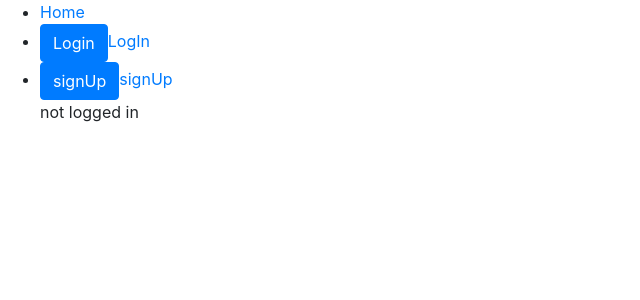
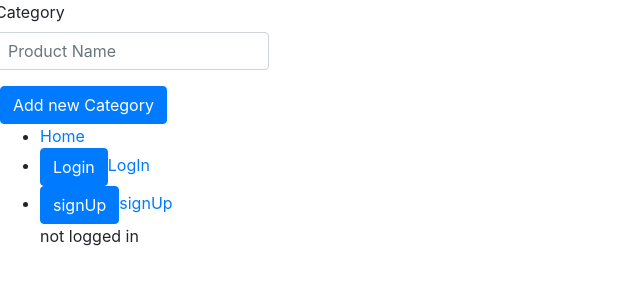
Before and after one commit to insafmechergui/auction, a React (Create React App) app in the folder client/: page / in a window 1280 px wide. Shown: the top 300 px of the page, without its empty margins (0-640 px from the left). Built offline with nearby package versions, Linux system fonts and the light colour scheme; no server answers.

Commit message:
add category front

```diff
--- a/client/src/App.js
+++ b/client/src/App.js
@@ -4,7 +4,7 @@ import { Button, Form, Alert, Modal } from "react-bootstrap";
 import LogIn from "./components/User/LogIn.js";
 import SignUp from "./components/User/signup";
 import Product from "./components/Product/Product";
-import AddProduct from "./components/Product/addProduct";
+import AddCategory from "./components/category/AddCategory";
 import checkToken from "./services/checkToken";
 import "./App.css";
 import "bootstrap/dist/css/bootstrap.min.css";
@@ -55,11 +55,12 @@ class App extends React.Component {
     })
   }
   render() {
-    //merge this part
+
     return (
       <Router>
         <SignUp showModal={this.state.showModalSignUp} onHide={() => { this.hundleCloseSignUp() }} changeUserName={this.changeUserName} />
         <LogIn showModal={this.state.showModalLogin} onHide={() => { this.hundleCloseLogin() }} changeUserName={this.changeUserName} />
+        <AddCategory></AddCategory>
         <Switch>
           <div>
             <nav>
--- /dev/null
+++ b/client/src/components/category/AddCategory.js
@@ -0,0 +1,72 @@
+import React from 'react';
+import { Button, Form, Alert } from 'react-bootstrap';
+import categoryService from "../../services/categoryService.js";
+
+class AddCategory extends React.Component {
+    constructor(props) {
+        super(props);
+        this.state = {
+            name: '',
+
+            show: false,
+            alert: 'success',
+            message: 'Email already exist',
+            showModal: true
+        }
+
+        this.onChange = this.onChange.bind(this);
+
+
+    }
+
+    handleSubmit(e) {
+        e.preventDefault();
+        categoryService.add(this.state)
+            .then((res) => {
+                this.setState({
+                    show: true,
+                    alert: 'success',
+                    message: 'Successful'
+                })
+            })
+            .catch((err) => {
+                this.setState({
+                    show: true,
+                    alert: 'danger',
+                    message: 'category already exist',
+                })
+            })
+
+    }
+
+    onChange(e) {
+        this.setState({
+            name: e.target.value
+        });
+        console.log(this.state.name)
+    }
+
+    render() {
+        return (
+
+            <Form onSubmit={(e) => this.handleSubmit(e)}>
+                <Alert variant={this.state.alert} show={this.state.show} dismissible>
+
+                    {this.state.message}
+
+                </Alert>
+                <Form.Row>
+                    <Form.Group controlId="formGridName">
+                        <Form.Label>Category</Form.Label>
+                        <Form.Control type="text" placeholder="Product Name" value={this.state.name} onChange={(e) => { this.onChange(e) }} name="name" />
+                    </Form.Group>
+                </Form.Row>
+                <Button variant="primary" type="submit" >
+                    Add new Category
+			</Button>
+            </Form>
+        )
+    }
+}
+
+export default AddCategory;
--- /dev/null
+++ b/client/src/services/categoryService.js
@@ -0,0 +1,14 @@
+import axios from "axios";
+
+export default {
+    add: category => {
+
+        return axios
+            .post("/api/AddCategory", {
+                name: category.name,
+            })
+            .then(response => response)
+            .catch(err => { throw err }
+            );
+    }
+};
```
Also changed, not shown: client/src/components/User/signup.js (+0 -98 lines), 1 other file (tests, documents, lock files or other folders).
